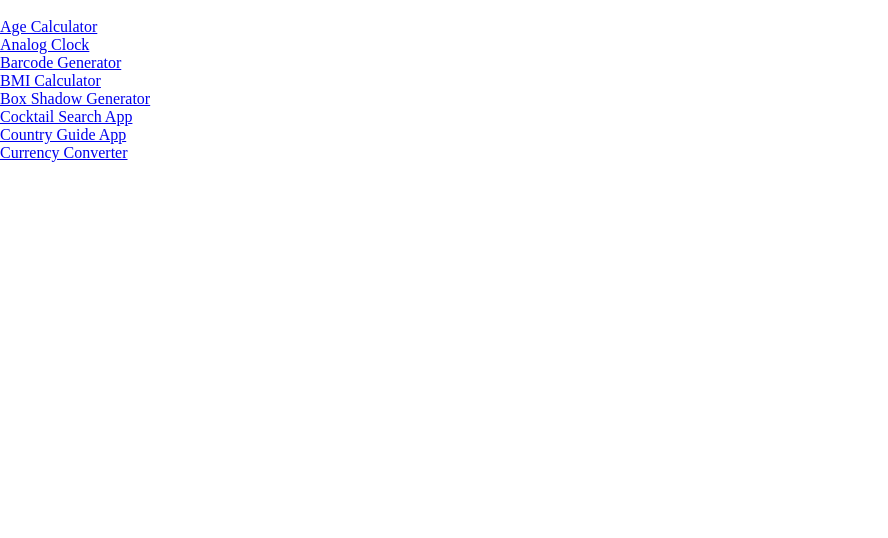
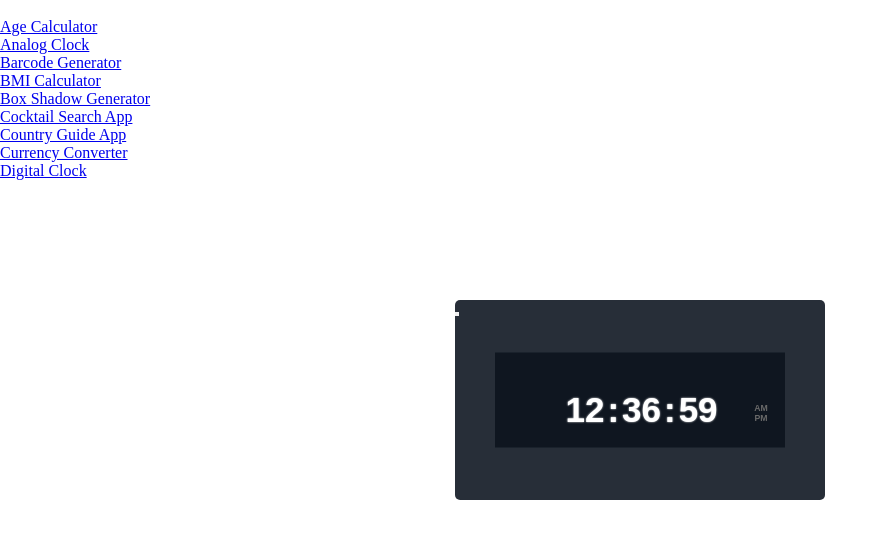
Before and after one commit to ian7525/react_30, a React (Create React App) app: page /digital-clock in a window 1280 px wide. Shown: the top 538 px of the page, without its empty margins (0-888 px from the left). Built offline with nearby package versions, Linux system fonts and the light colour scheme.

Commit message:
Add Digital Clock(Not finish yet)

```diff
--- a/src/App.tsx
+++ b/src/App.tsx
@@ -10,6 +10,7 @@ import BoxShadowGenerator from './pages/boxShadowGenerator'
 import CocktailSearch from './pages/cocktail'
 import CountryGuide from './pages/countryGuideApp'
 import CurrencyConverter from './pages/currencyConverter'
+import DigitalClock from './pages/digitalClock'
 
 function App() {
   return (
@@ -44,6 +45,9 @@ function App() {
             <li>
               <Link to="/currency-converter">Currency Converter</Link>
             </li>
+            <li>
+              <Link to="/digital-clock">Digital Clock</Link>
+            </li>
           </ul>
         </nav>
 
@@ -57,6 +61,7 @@ function App() {
           <Route path="/cocktail" element={<CocktailSearch />} />
           <Route path="/country-guide" element={<CountryGuide />} />
           <Route path="/currency-converter" element={<CurrencyConverter />} />
+          <Route path="/digital-clock" element={<DigitalClock />} />
         </Routes>
       </div>
     </Router>
--- a/src/pages/currencyConverter/index.tsx
+++ b/src/pages/currencyConverter/index.tsx
@@ -9,22 +9,22 @@ const CurrencyConverter: React.FC<props> = ({}) => {
   const [fromInputActive, setFromInputActive] = useState(false)
   const [toInputActive, setToInputActive] = useState(false)
 
-  const getSymbols = () => {
-    let fromLi = ''
-    let toLi = ''
-    for (currency_code in country_list) {
-      fromLi += `<li onclick="getFromValue('${currency_code}')"><img src="https://flagsapi.com/${country_list[currency_code]}/flat/64.png" alt="">${currency_code}</li>`
-      toLi += `<li onclick="getToValue('${currency_code}')"><img src="https://flagsapi.com/${country_list[currency_code]}/flat/64.png" alt="">${currency_code}</li>`
-    }
-    fromOptionsBox.innerHTML = fromLi
-    toOptionsBox.innerHTML = toLi
-  }
+  // const getSymbols = () => {
+  //   let fromLi = ''
+  //   let toLi = ''
+  //   for (currency_code in country_list) {
+  //     fromLi += `<li onclick="getFromValue('${currency_code}')"><img src="https://flagsapi.com/${country_list[currency_code]}/flat/64.png" alt="">${currency_code}</li>`
+  //     toLi += `<li onclick="getToValue('${currency_code}')"><img src="https://flagsapi.com/${country_list[currency_code]}/flat/64.png" alt="">${currency_code}</li>`
+  //   }
+  //   fromOptionsBox.innerHTML = fromLi
+  //   toOptionsBox.innerHTML = toLi
+  // }
 
-  const getFromValue = (country) => {
-    fromInputFlag.src = `https://flagsapi.com/${country_list[country]}/flat/64.png`
-    fromInput.value = country
-    fromOptionsBox.classList.remove('active')
-  }
+  // const getFromValue = (country) => {
+  //   fromInputFlag.src = `https://flagsapi.com/${country_list[country]}/flat/64.png`
+  //   fromInput.value = country
+  //   fromOptionsBox.classList.remove('active')
+  // }
 
   return (
     <CurrencyConverterBody>
@@ -62,17 +62,17 @@ const CurrencyConverter: React.FC<props> = ({}) => {
                   : 'from-country-options'
               }
             >
-              {Object.keys(countryList).map((key) => {
+              {/* {Object.keys(countryList).map((key) => {
                 return (
-                  <li onClick={() => getFromValue(key)}>
-                    <img
-                      src="https://flagsapi.com/${country_list[currency_code]}/flat/64.png"
-                      alt=""
-                    />
-                    {key}
-                  </li>
+                  // <li onClick={() => getFromValue(key)}>
+                  //   <img
+                  //     src="https://flagsapi.com/${country_list[currency_code]}/flat/64.png"
+                  //     alt=""
+                  //   />
+                  //   {key}
+                  // </li>
                 )
-              })}
+              })} */}
             </div>
           </div>
           <div className="switch-btn">
@@ -104,7 +104,7 @@ const CurrencyConverter: React.FC<props> = ({}) => {
                   : 'to-country-options'
               }
             >
-              {countryList.map((v) => (
+              {/* {countryList.map((v) => (
                 <li onClick="getFromValue('${currency_code}')">
                   <img
                     src="https://flagsapi.com/${country_list[currency_code]}/flat/64.png"
@@ -112,7 +112,7 @@ const CurrencyConverter: React.FC<props> = ({}) => {
                   />
                   ${currency_code}
                 </li>
-              ))}
+              ))} */}
             </div>
           </div>
         </div>
--- /dev/null
+++ b/src/pages/digitalClock/index.tsx
@@ -0,0 +1,34 @@
+import React, { useState } from 'react'
+
+import { DigitalClockBody, DigitalClockWrapper } from './style'
+
+interface Props {}
+
+const DigitalClock: React.FC<Props> = ({}) => {
+  return (
+    <DigitalClockBody>
+      <DigitalClockWrapper>
+        <button className="toggle-btn">
+          <i className="fa-regular fa-sun"></i>
+        </button>
+        <div className="pre-wrapper">
+          <div className="weeks"></div>
+          <i className="fa-regular fa-clock"></i>
+          <div className="timer">
+            <span className="hour">12</span>
+            <span>:</span>
+            <span className="minute">36</span>
+            <span>:</span>
+            <span className="second">59</span>
+          </div>
+          <div className="am-pm">
+            <h6 className="am">AM</h6>
+            <h6 className="pm">PM</h6>
+          </div>
+        </div>
+      </DigitalClockWrapper>
+    </DigitalClockBody>
+  )
+}
+
+export default DigitalClock
--- /dev/null
+++ b/src/pages/digitalClock/style.tsx
@@ -0,0 +1,99 @@
+import styled from 'styled-components'
+
+export const DigitalClockBody = styled.body`
+  background: #cbd5de;
+  font-family: 'Orbitron', sans-serif;
+`
+
+export const DigitalClockWrapper = styled.div`
+  height: 200px;
+  width: 370px;
+  border-radius: 5px;
+  position: absolute;
+  top: 50%;
+  left: 50%;
+  transform: translate(-50%, -50%);
+  background: #272e38;
+  transition: all 0.2s;
+
+  .pre-wrapper {
+    height: 95px;
+    width: 290px;
+    background: #0f1620;
+    position: absolute;
+    top: 50%;
+    left: 50%;
+    transform: translate(-50%, -50%);
+    transition: all 0.2s;
+
+    .weeks {
+      height: 30px;
+      padding: 5px;
+      margin-top: 2px;
+
+      span {
+        color: red;
+        font-size: 11.3px;
+        margin-left: 11px;
+        color: dimgrey;
+        font-weight: 500;
+        transition: all 0.2s;
+      }
+
+      span.curr-day {
+        color: white;
+        text-shadow: 0 0 2px #fff;
+        font-weight: 600;
+        transition: all 0.2s;
+      }
+    }
+
+    .timer {
+      height: 55px;
+      width: 220px;
+      margin-top: 2px;
+      margin-left: 35px;
+      text-align: center;
+      font-weight: 500;
+      font-weight: 600;
+
+      span {
+        color: white;
+        margin-left: 3px;
+        font-size: 35px;
+        position: relative;
+        top: 3px;
+        text-shadow: 0 0 2px #fff;
+        transition: all 0.2s;
+      }
+    }
+
+    .fa-clock {
+      position: absolute;
+      left: 15px;
+      bottom: 23px;
+      color: white;
+      font-size: 15px;
+      text-shadow: 0 0 2px #fff;
+      transition: all 0.2s;
+    }
+
+    .am-pm {
+      height: 25px;
+      width: 30px;
+      color: dimgrey;
+      text-align: center;
+      position: absolute;
+      right: 9px;
+      bottom: 20px;
+      font-size: 13px;
+      transition: all 0.2s;
+
+      h6.curr-time-period {
+        color: white;
+        text-shadow: 0 0 2px #fff;
+        transition: all 0.2s;
+      }
+    }
+  }
+`
```
